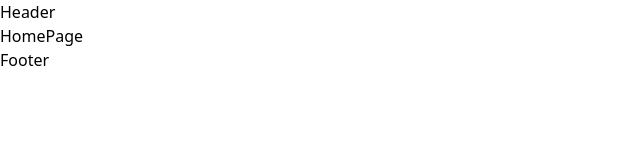
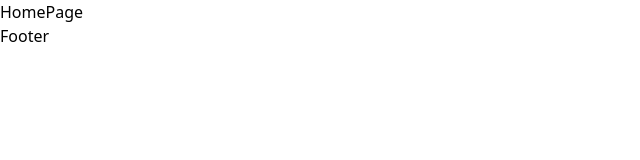
Before and after one commit to harsh6754/Solar-Power-Application, a React (Create React App) app in the folder client/: page /main in a window 1280 px wide. Shown: the top 160 px of the page, without its empty margins (0-640 px from the left). Built offline with nearby package versions, Linux system fonts and the light colour scheme.

Commit message:
Change Backgroup in custom theme feature

```diff
--- a/client/src/component/Header.jsx
+++ b/client/src/component/Header.jsx
@@ -3,7 +3,7 @@ import React from 'react'
 const Header = () => {
   return (
     <div>
-      Header
+
     </div>
   )
 }
```
Also changed, not shown: client/src/utils/utils.js (added).
